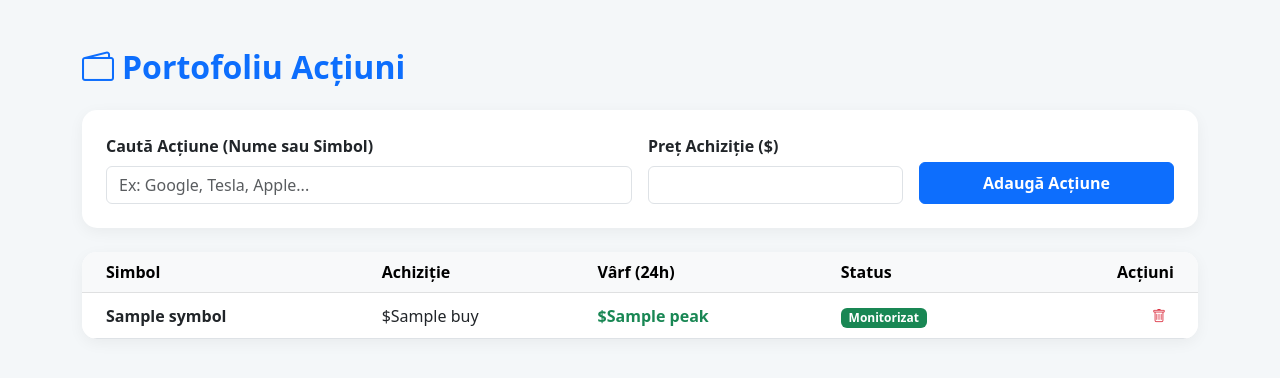
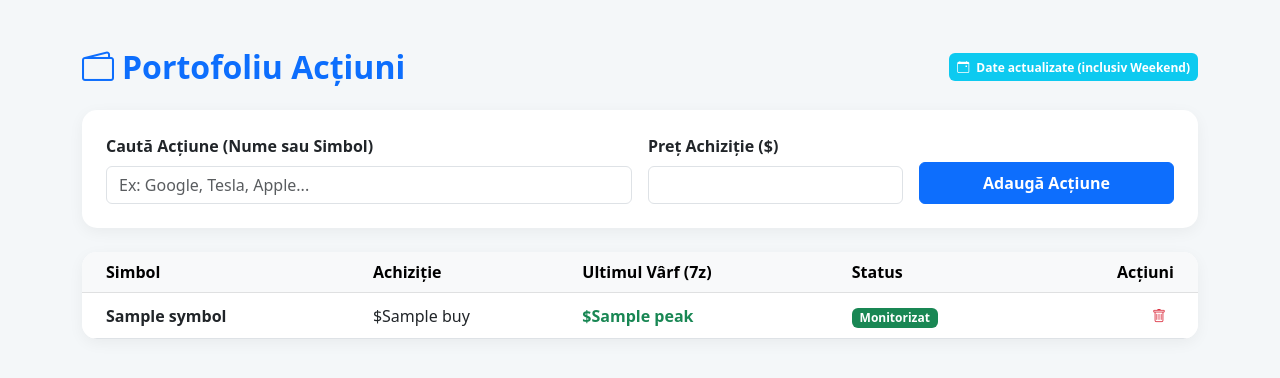
Before and after one commit to constantinionalex/Portofoliu_Revolut, a Python web app: template templates/index.html in a window 1280 px wide. Shown: the top 378 px of the page. Run offline with Jinja, Linux system fonts and the light colour scheme; the template is opened without the code that fills it: most values are stand-ins (such as "Sample title", 1, 10 or a date in 2020).

Commit message:
Update index.html

```diff
--- a/templates/index.html
+++ b/templates/index.html
@@ -19,14 +19,17 @@
 </head>
 <body>
 <div class="container py-5">
-    <h2 class="mb-4 text-primary fw-bold"><i class="bi bi-wallet2 me-2"></i>Portofoliu Acțiuni</h2>
+    <div class="d-flex justify-content-between align-items-center mb-4">
+        <h2 class="text-primary fw-bold mb-0"><i class="bi bi-wallet2 me-2"></i>Portofoliu Acțiuni</h2>
+        <span class="badge bg-info p-2"><i class="bi bi-calendar-event me-1"></i> Date actualizate (inclusiv Weekend)</span>
+    </div>
 
     <div class="card p-4 mb-4">
         <form id="stockForm" class="row g-3 align-items-end text-start">
             <div class="col-md-6 search-box">
                 <label class="form-label fw-bold">Caută Acțiune (Nume sau Simbol)</label>
                 <input type="text" id="symbolInput" class="form-control" placeholder="Ex: Google, Tesla, Apple..." autocomplete="off" required>
-                <div id="results" class="results-dropdown list-group list-group-flush"></div>
+                <div id="results" class="results-dropdown list-group list-group-flush text-start"></div>
                 <input type="hidden" id="finalSymbol">
             </div>
             <div class="col-md-3">
@@ -40,12 +43,12 @@
     </div>
 
     <div class="card overflow-hidden">
-        <table class="table table-hover align-middle mb-0">
+        <table class="table table-hover align-middle mb-0 text-start">
             <thead class="table-light">
                 <tr>
                     <th class="ps-4">Simbol</th>
                     <th>Achiziție</th>
-                    <th>Vârf (24h)</th>
+                    <th>Ultimul Vârf (7z)</th>
                     <th>Status</th>
                     <th class="text-end pe-4">Acțiuni</th>
                 </tr>
@@ -55,10 +58,14 @@
                 <tr>
                     <td class="ps-4"><strong>{{ stock.symbol }}</strong></td>
                     <td>${{ stock.buy }}</td>
-                    <td class="text-success fw-bold">${{ stock.peak }}</td>
+                    <td class="text-success fw-bold">
+                        {% if stock.peak == "N/A" %} <span class="text-muted small">Căutare date...</span> {% else %} ${{ stock.peak }} {% endif %}
+                    </td>
                     <td>
-                        {% if stock.buy * 0.95 >= stock.current %}
+                        {% if stock.peak != "N/A" and stock.buy * 0.95 >= stock.current and stock.current > 0 %}
                             <span class="badge bg-danger">⚠️ Scădere >5%</span>
+                        {% elif stock.peak == "N/A" %}
+                            <span class="badge bg-secondary">Offline</span>
                         {% else %}
                             <span class="badge bg-success">Monitorizat</span>
                         {% endif %}
@@ -81,10 +88,9 @@
     symbolInput.addEventListener('input', async (e) => {
         const query = e.target.value.trim();
         if (query.length < 2) { resultsDiv.style.display = 'none'; return; }
-
+        try {
             const response = await fetch(`/search?q=${query}`);
             const data = await response.json();
-
             resultsDiv.innerHTML = '';
             if (data.length > 0) {
                 data.forEach(item => {
@@ -101,16 +107,15 @@
                 });
                 resultsDiv.style.display = 'block';
             }
+        } catch(e) {}
     });
 
     document.getElementById('stockForm').onsubmit = async (e) => {
         e.preventDefault();
-        if (!finalSymbol.value) { alert("Alege o acțiune din listă!"); return; }
-
+        if (!finalSymbol.value) { alert("Selectează o acțiune!"); return; }
         const formData = new FormData();
         formData.append('symbol', finalSymbol.value);
         formData.append('price', document.getElementById('purchasePrice').value);
-
         await fetch('/add', { method: 'POST', body: formData });
         location.reload();
     };
```
Lines whose indentation alone changed are shown as unchanged.
